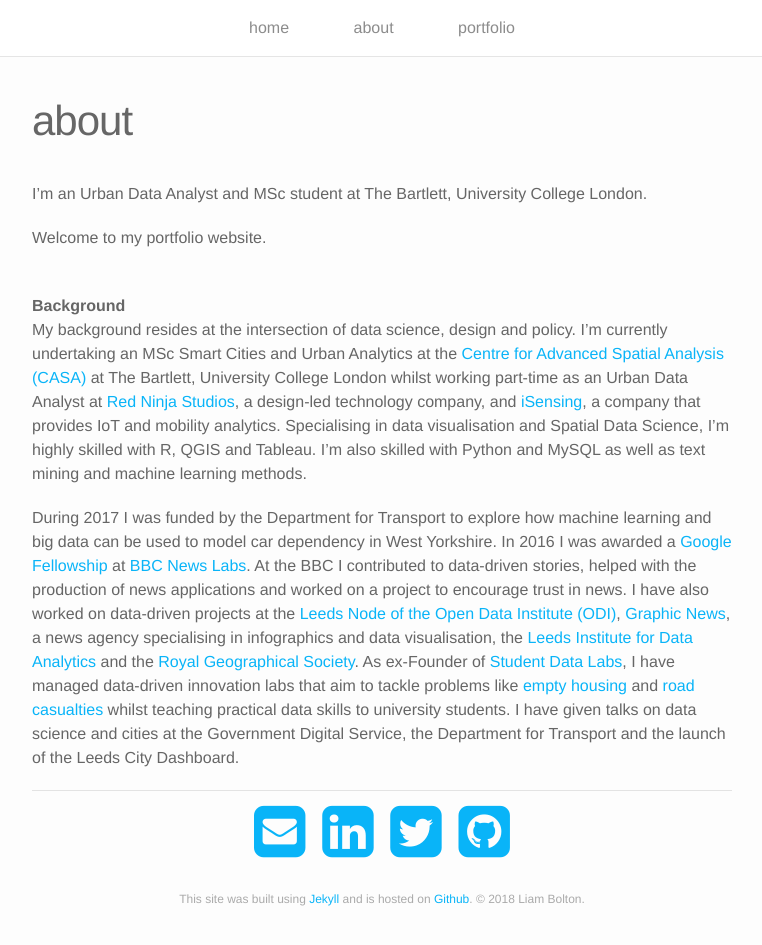
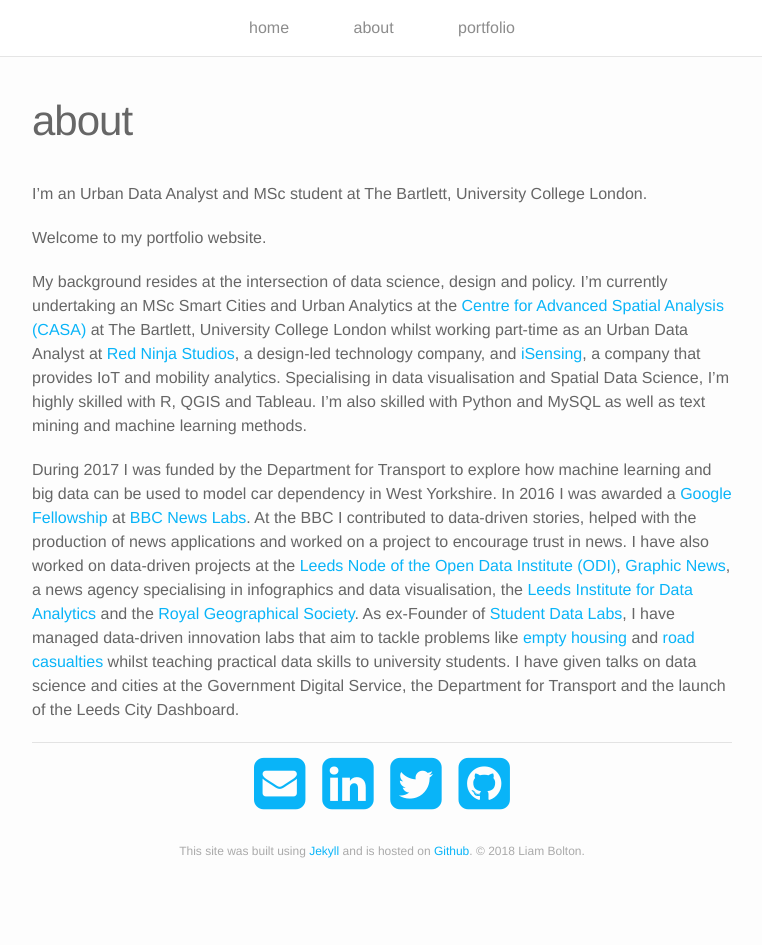
Before and after one commit to lbuk/portfolio-website, a Jekyll site: the page built from about.md, in a window 1280 px wide and 1016 px high. Shown: the top 945 px of the window, without its empty margins (258-1020 px from the left). Built offline with Jekyll 4.4.1, drawn with Linux system fonts in a browser that asks for light colours; nearby versions of some CDN libraries.

Commit message:
Update about.md

```diff
--- a/about.md
+++ b/about.md
@@ -8,9 +8,6 @@
 
 Welcome to my portfolio website.
 
-<br/>
-<b>Background</b>
-<br/>
 My background resides at the intersection of data science, design and policy. I'm currently undertaking an MSc Smart Cities and Urban Analytics at the <a href="https://www.ucl.ac.uk/bartlett/casa/">Centre for Advanced Spatial Analysis (CASA)</a> at The Bartlett, University College London whilst working part-time as an Urban Data Analyst at <a href="http://www.redninja.co.uk/">Red Ninja Studios</a>, a design-led technology company, and <a href="http://isensing.co.uk/">iSensing</a>, a company that provides IoT and mobility analytics. Specialising in data visualisation and Spatial Data Science, I'm highly skilled with R, QGIS and Tableau. I'm also skilled with Python and MySQL as well as text mining and machine learning methods.
 
 During 2017 I was funded by the Department for Transport to explore how machine learning and big data can be used to model car dependency in West Yorkshire. In 2016 I was awarded a <a href="http://bbcnewslabs.co.uk/2016/09/26/google-fellow-liam-bolton-blogs-about-his-time-at-the-bbc/">Google Fellowship</a> at <a href="http://bbcnewslabs.co.uk/">BBC News Labs</a>. At the BBC I contributed to data-driven stories, helped with the production of news applications and worked on a project to encourage trust in news. I have also worked on data-driven projects at the <a href="leeds.theodi.org">Leeds Node of the Open Data Institute (ODI)</a>, <a href="https://www.graphicnews.com/">Graphic News</a>, a news agency specialising in infographics and data visualisation, the <a href="http://lida.leeds.ac.uk/">Leeds Institute for Data Analytics</a> and the <a href="http://www.rgs.org/HomePage.htm">Royal Geographical Society</a>. As ex-Founder of <a href="https://studentdatalabs.com/">Student Data Labs</a>, I have managed data-driven innovation labs that aim to tackle problems like <a href="https://github.com/StudentDataLabs/EmptyHousingInnovationLab/">empty housing</a> and <a href="https://github.com/StudentDataLabs/VisionZeroInnovationLab/">road casualties</a> whilst teaching practical data skills to university students. I have given talks on data science and cities at the Government Digital Service, the Department for Transport and the launch of the Leeds City Dashboard.
```
